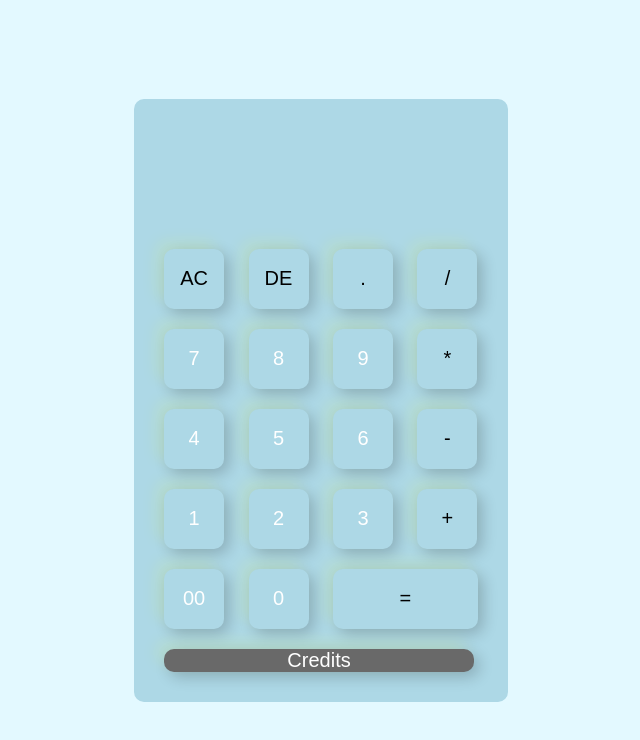
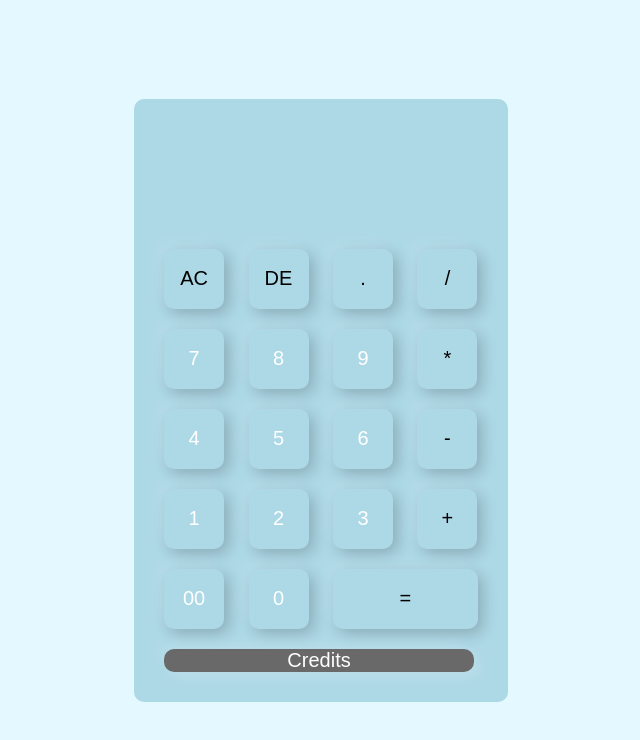
Before and after one commit to bestofer123/AzureTest, a website: page index.html in a window 1280 px wide. Shown: the whole page, without its empty margins (319-959 px from the left). Drawn offline with Linux system fonts and the light colour scheme.

Commit message:
Update Shadows

```diff
--- a/styles.css
+++ b/styles.css
@@ -26,7 +26,7 @@
     width: 60px;
     height: 60px;
     border-radius: 10px;
-    box-shadow: -8px -8px 15px rgba(255, 255, 2, 0.1), 5px 5px 15px rgba(0, 0, 0, 0.2);
+    box-shadow: -8px -8px 15px rgba(255, 255, 255, 0.1), 5px 5px 15px rgba(0, 0, 0, 0.2);
     background: transparent;
     font-size: 20px;
     color: #fff;
@@ -62,7 +62,7 @@ form input.operator {
     border-radius: 10px;
     color: White;
     cursor: pointer;
-    box-shadow: -8px -8px 15px rgba(255, 255, 2, 0.1), 5px 5px 15px rgba(0, 0, 0, 0.2);
+    box-shadow: -8px -8px 15px rgba(255, 255, 255, 0.1), 5px 5px 15px rgba(255, 255, 255, 0.2);
     border: 0px;
     outline: 0px;
 }
```
